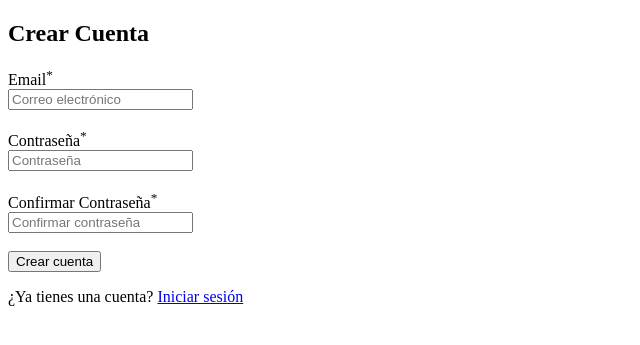
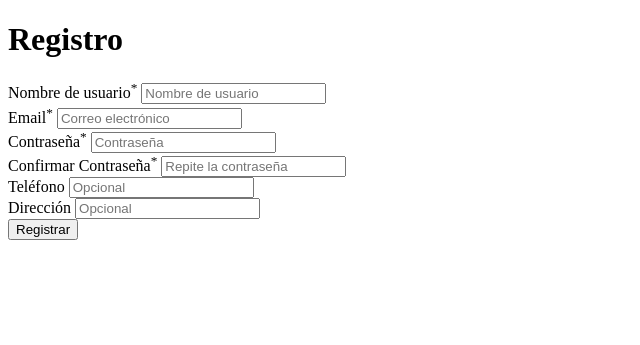
Before and after one commit to POXTRZ/Proyecto-pagina-tipo-amazon, a PHP site: page /register.php in a window 1280 px wide. Shown: the top 345 px of the page, without its empty margins (0-640 px from the left). Run offline with PHP 8.4, Linux system fonts and the light colour scheme.

Commit message:
ya quedo el register

```diff
--- a/Pagina/Public/register.php
+++ b/Pagina/Public/register.php
@@ -1,39 +1,73 @@
 <?php
+include __DIR__ . '/../Config/db.php'; // Ruta al archivo de conexión
 
-include __DIR__ . '/../Config/db.php';
-
-
+ini_set('display_errors', 1);
+error_reporting(E_ALL);
 
 $success_msg = [];
 $error_msg = [];
+$formData = [
+    'nombre_usuario' => '',
+    'correo' => '',
+    'telefono' => '',
+    'direccion' => ''
+];
 
 if ($_SERVER["REQUEST_METHOD"] == "POST") {
-    $email = $_POST["email"];
-    $password = $_POST["password"];
-    $confirmar = $_POST["confirmar"];
+    $formData["nombre_usuario"] = trim($_POST["nombre_usuario"] ?? '');
+    $formData["correo"] = trim($_POST["correo"] ?? '');
+    $formData["telefono"] = trim($_POST["telefono"] ?? '');
+    $formData["direccion"] = trim($_POST["direccion"] ?? '');
+
+    $username  = $formData["nombre_usuario"];
+    $email     = $formData["correo"];
+    $password  = $_POST["contrasena"] ?? '';
+    $confirm   = $_POST["confirmar"] ?? '';
+    $telefono  = $formData["telefono"];
+    $direccion = $formData["direccion"];
+
+    // Validaciones básicas
+    if (empty($username) || strlen($username) < 3) {
+        $error_msg[] = "El nombre de usuario debe tener al menos 3 caracteres.";
+    }
 
     if (!filter_var($email, FILTER_VALIDATE_EMAIL)) {
         $error_msg[] = "Correo electrónico no válido.";
-    } elseif (strlen($password) < 8) {
+    }
+
+    if (strlen($password) < 8) {
         $error_msg[] = "La contraseña debe tener al menos 8 caracteres.";
-    } elseif ($password !== $confirmar) {
+    }
+
+    if ($password !== $confirm) {
         $error_msg[] = "Las contraseñas no coinciden.";
-    } else {
+    }
+
+    if (!empty($telefono) && !preg_match('/^[0-9\-\+\s]+$/', $telefono)) {
+        $error_msg[] = "El teléfono solo puede contener números, espacios o guiones.";
+    }
+
+    // Si no hay errores, insertar en la base de datos
+    if (empty($error_msg)) {
         try {
-            // Verificar si ya existe el correo
-            $stmt = $conn->prepare("SELECT * FROM usuarios WHERE correo = ?");
-            $stmt->execute([$email]);
+            $stmt = $conn->prepare("SELECT id FROM usuarios WHERE nombre_usuario = ? OR correo = ?");
+            $stmt->execute([$username, $email]);
 
             if ($stmt->rowCount() > 0) {
-                $error_msg[] = "Ese correo ya está registrado.";
+                $error_msg[] = "El nombre de usuario o correo ya están registrados.";
             } else {
                 $hash = password_hash($password, PASSWORD_DEFAULT);
-                $nombre_usuario = explode('@', $email)[0] . rand(1000, 9999);
+                $insert = $conn->prepare("INSERT INTO usuarios (nombre_usuario, correo, contrasena, telefono, direccion)
+                                          VALUES (?, ?, ?, ?, ?)");
+                $insert->execute([$username, $email, $hash, $telefono, $direccion]);
 
-                $insertar = $conn->prepare("INSERT INTO usuarios (nombre_usuario, correo, contrasena) VALUES (?, ?, ?)");
-                $insertar->execute([$nombre_usuario, $email, $hash]);
-
-                $success_msg[] = "Registro exitoso. ¡Bienvenido!";
+                $success_msg[] = "¡Registro exitoso, $username!";
+                $formData = [
+                    'nombre_usuario' => '',
+                    'correo' => '',
+                    'telefono' => '',
+                    'direccion' => ''
+                ];
             }
         } catch (PDOException $e) {
             $error_msg[] = "Error al registrar: " . $e->getMessage();
@@ -43,56 +77,60 @@ if ($_SERVER["REQUEST_METHOD"] == "POST") {
 ?>
 
 <!DOCTYPE html>
-<html>
+<html lang="es">
 <head>
-    <title>Crear cuenta - CHOCHOS.COM</title>
     <meta charset="UTF-8">
-    <meta name="viewport" content="width=device-width, initial-scale=1.0">
-    <link rel="stylesheet" href="style.css">
-    <link href="https://unpkg.com/boxicons@2.1.1/css/boxicons.min.css" rel="stylesheet">
+    <title>Registro</title>
     <script src="https://unpkg.com/sweetalert/dist/sweetalert.min.js"></script>
 </head>
 <body>
 
-<div class="principal">
-    <section>
-        <div class="Formulario" id="login">
 <form action="" method="post">
-                <h1>Crear Cuenta</h1>
+  <h1>Registro</h1>
 
   <div class="input">
-                    <label>Email<sup>*</sup></label><br>
-                    <input type="email" name="email" required placeholder="Correo electrónico">
-                </div><br>
+    <label>Nombre de usuario<sup>*</sup></label>
+    <input type="text" name="nombre_usuario" required placeholder="Nombre de usuario"
+           value="<?= htmlspecialchars($formData["nombre_usuario"]) ?>">
+  </div>
 
   <div class="input">
-                    <label>Contraseña<sup>*</sup></label><br>
-                    <input type="password" name="password" required placeholder="Contraseña">
-                </div><br>
+    <label>Email<sup>*</sup></label>
+    <input type="email" name="correo" required placeholder="Correo electrónico"
+           value="<?= htmlspecialchars($formData["correo"]) ?>">
+  </div>
 
   <div class="input">
-                    <label>Confirmar Contraseña<sup>*</sup></label><br>
-                    <input type="password" name="confirmar" required placeholder="Confirmar contraseña">
-                </div><br>
-
-                <button type="submit">Crear cuenta</button>
-                <p>¿Ya tienes una cuenta? <a href="login.php">Iniciar sesión</a></p>
-            </form>
-        </div>
-    </section>
+    <label>Contraseña<sup>*</sup></label>
+    <input type="password" name="contrasena" required placeholder="Contraseña">
   </div>
 
+  <div class="input">
+    <label>Confirmar Contraseña<sup>*</sup></label>
+    <input type="password" name="confirmar" required placeholder="Repite la contraseña">
+  </div>
+
+  <div class="input">
+    <label>Teléfono</label>
+    <input type="text" name="telefono" placeholder="Opcional"
+           value="<?= htmlspecialchars($formData["telefono"]) ?>">
+  </div>
+
+  <div class="input">
+    <label>Dirección</label>
+    <input type="text" name="direccion" placeholder="Opcional"
+           value="<?= htmlspecialchars($formData["direccion"]) ?>">
+  </div>
+
+  <button type="submit">Registrar</button>
+</form>
+
 <?php
-if (!empty($success_msg)) {
 foreach ($success_msg as $msg) {
-        echo "<script>swal('¡Éxito!', '".htmlspecialchars($msg)."', 'success');</script>";
+    echo "<script>swal('¡Éxito!', '".addslashes($msg)."', 'success');</script>";
 }
-}
-
-if (!empty($error_msg)) {
 foreach ($error_msg as $msg) {
-        echo "<script>swal('Error', '".htmlspecialchars($msg)."', 'error');</script>";
-    }
+    echo "<script>swal('Error', '".addslashes($msg)."', 'error');</script>";
 }
 ?>
 
```
Lines whose indentation alone changed are shown as unchanged.
